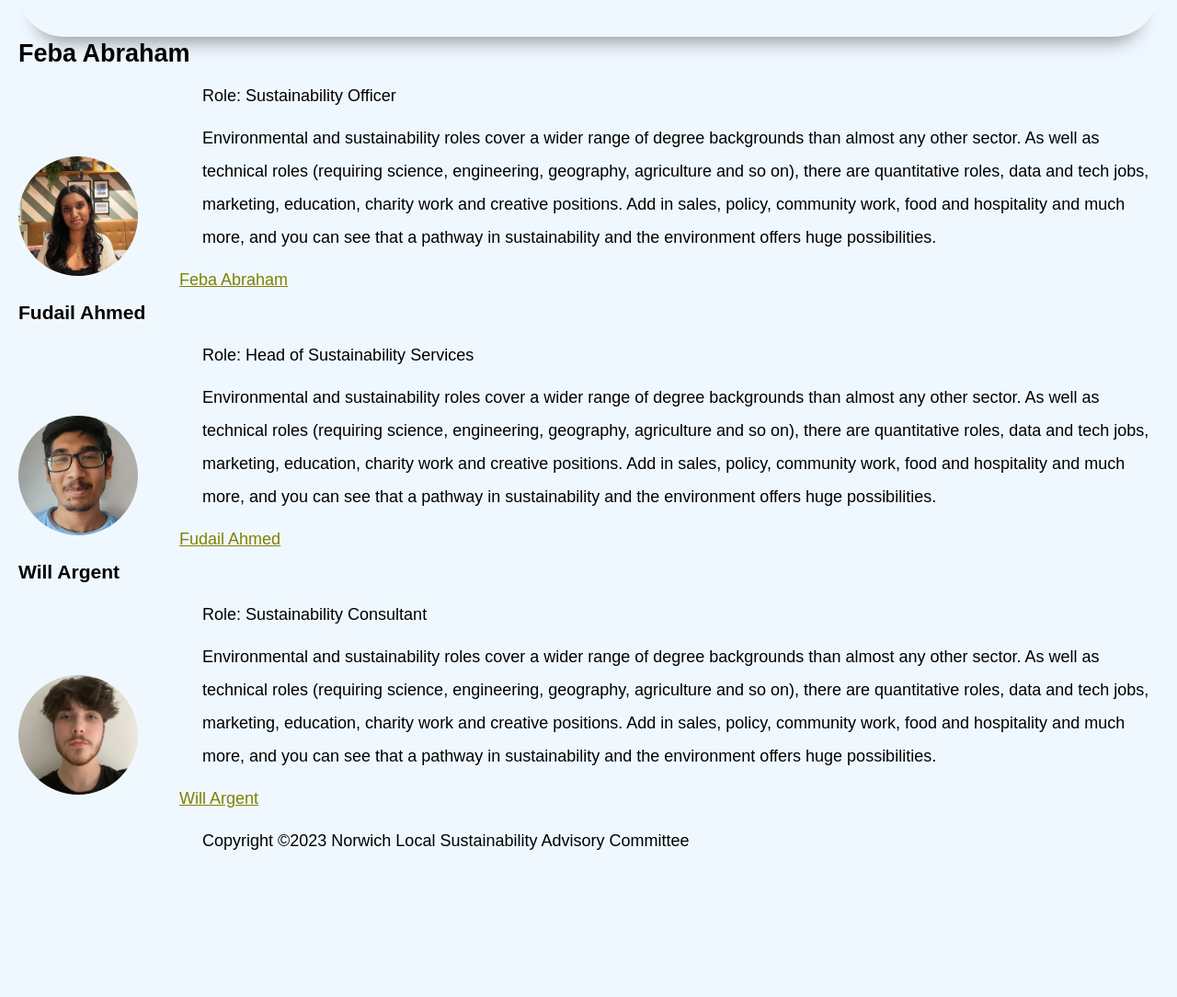
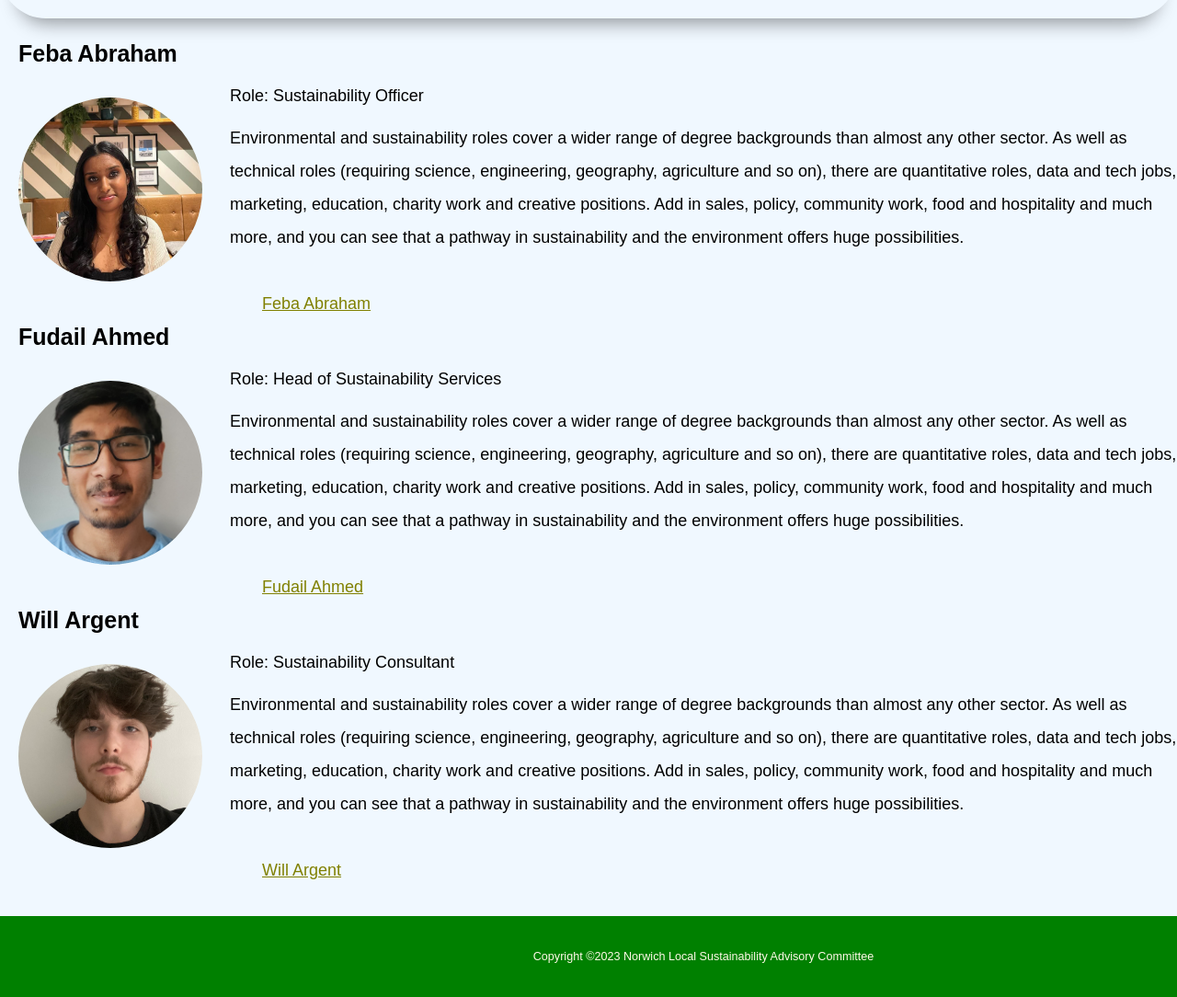
Before and after one commit to 2Fudz2/web-dev-work, a plain HTML site: page team.html in a window 1280 px wide. Shown: the part 224-1308 px from the top of the page at 92% size. Before the commit the page ends 1186 px from the top, so only its background shows below. Drawn offline with Linux system fonts and the light colour scheme.

Commit message:
team page.css

```diff
--- a/team page.css
+++ b/team page.css
@@ -9,16 +9,10 @@ body{
     line-height: 1.5;
     background-color: aliceblue;
     line-height: 200%;
-    padding-top: 20px;
-    padding-bottom: 20px;
-    padding-left: 20px;
-    padding-right: 20px;
-
 }
 body > h1{
     text-align: center;
-    border: 10px solid rgb(158, 226, 158);
-    border-bottom: 10px solid rgb(158, 226, 158);
+    border: 10px solid green;
     background-color: lightgray;
     font-size: 50px;
     line-height: 200%;
@@ -27,27 +21,22 @@ body > h1{
     padding-left: 20px;
     padding-right: 20px;
 }
-body > div > h2{
+h2{
     padding-left: 20px ;
-    padding-right: 0px;
-    padding-bottom: 50px;
-    padding-top: 25px;
+    padding-right: 20px;
+    padding-top: 20px;
     font-size: 25px;
     text-align: left;
 }
-body > div > h3{
+h3{
     padding-left: 20px ;
-    padding-right: 0px;
-    padding-bottom: 50px;
-    padding-top: 50px;
+    padding-right: 20px;
     font-size: 25px;
     text-align: left;
 }
-body > div > h4{
+h4{
     padding-left: 20px ;
     padding-right: 0px;
-    padding-bottom: 50px;
-    padding-top: 50px;
     font-size: 25px;
 
 }
@@ -72,7 +61,7 @@ p {
     margin-bottom: 10px;
     margin-left: auto;
     margin-right: auto;
-    padding-left: 200px;
+    padding-left: 250px;
 }
 .container{
     background: white;
@@ -130,9 +119,25 @@ a:hover{
 }
 .image img{
 border-radius: 50%;
-height: 130px;
-width: 130px;
+height: 200px;
+width: 200px;
 object-fit: cover;
 margin-bottom: 10px;
-margin-top: -300px;
+margin-top: -200px;
+padding: 20px ;
 }
+footer{
+    background-color: green;
+    font-size: 0.7em;
+    text-align: center;
+    color: #fff9e8;
+    padding: 16px;
+    margin-top: 32px;
+}
+@media only screen and (max-width : 768px){
+    header > h1 {
+        display: inline-block;
+        height: 55px;
+        line-height: 50%;
+    }
+}
```
